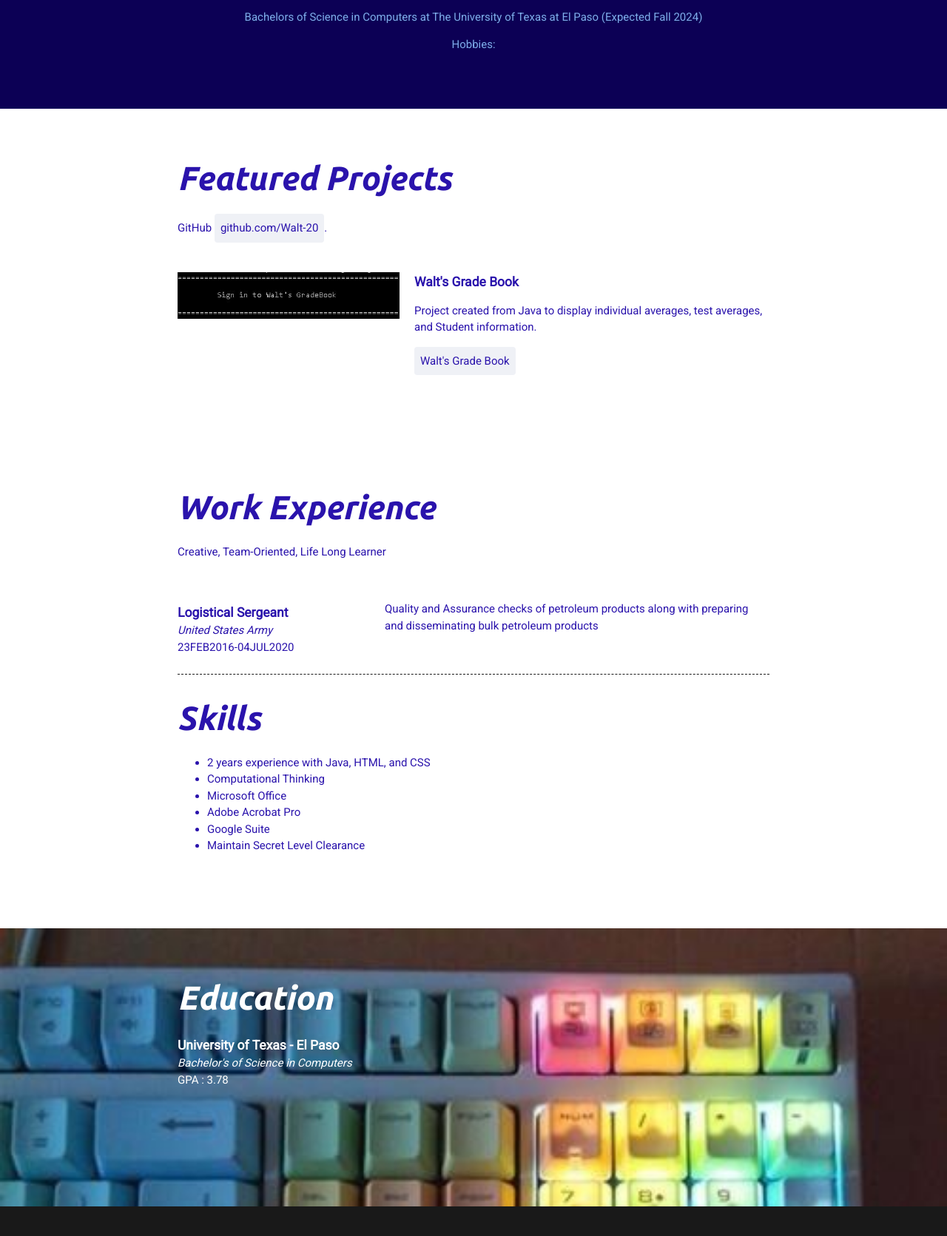
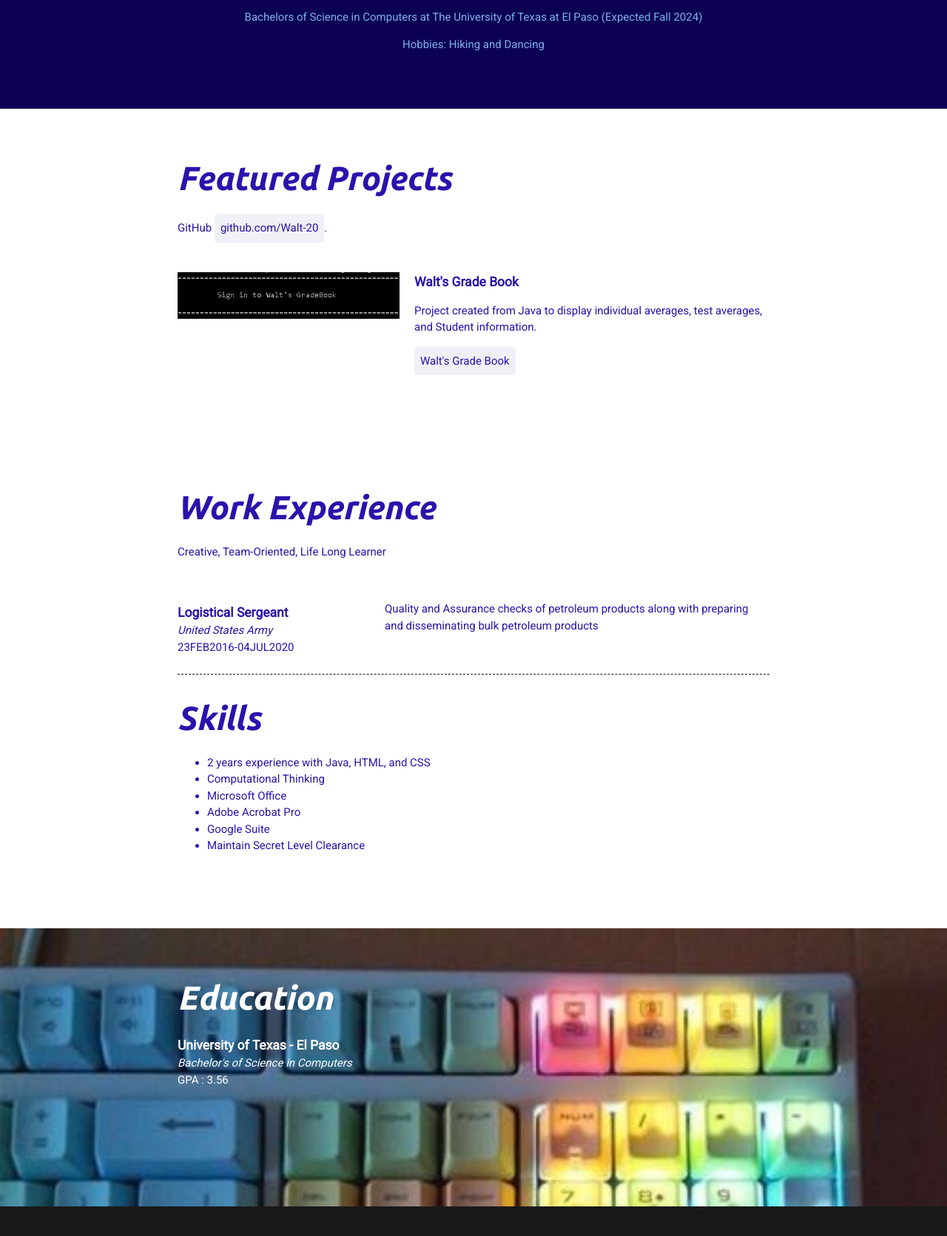
Before and after one commit to Walt-20/WaltsResume, a plain HTML site: page css-portfolio/index.html in a window 1280 px wide. Shown: the part 331-2002 px from the top of the page at 74% size. Drawn offline with Linux system fonts and the light colour scheme.

Commit message:
upadated hobbies and gpa

```diff
--- a/css-portfolio/index.html
+++ b/css-portfolio/index.html
@@ -17,7 +17,7 @@
 				<h1>Walter Wawra</h1>
 				<h2>Student Creator</h2>
 				<p>Bachelors of Science in Computers at The University of Texas at El Paso (Expected Fall 2024)</p>
-				<p>Hobbies:</p>
+				<p>Hobbies: Hiking and Dancing</p>
 			</div>
 		</section>
 		<!-- End of About/Profile block. -->
@@ -81,7 +81,7 @@
 			<section>
 			  <h3>University of Texas - El Paso</h3>
 			  <p>Bachelor's of Science in Computers</p>
-			  <p>GPA : 3.78</p>
+			  <p>GPA : 3.56</p>
 			</section>
 		</div>
         <!-- End of School block. -->
```
